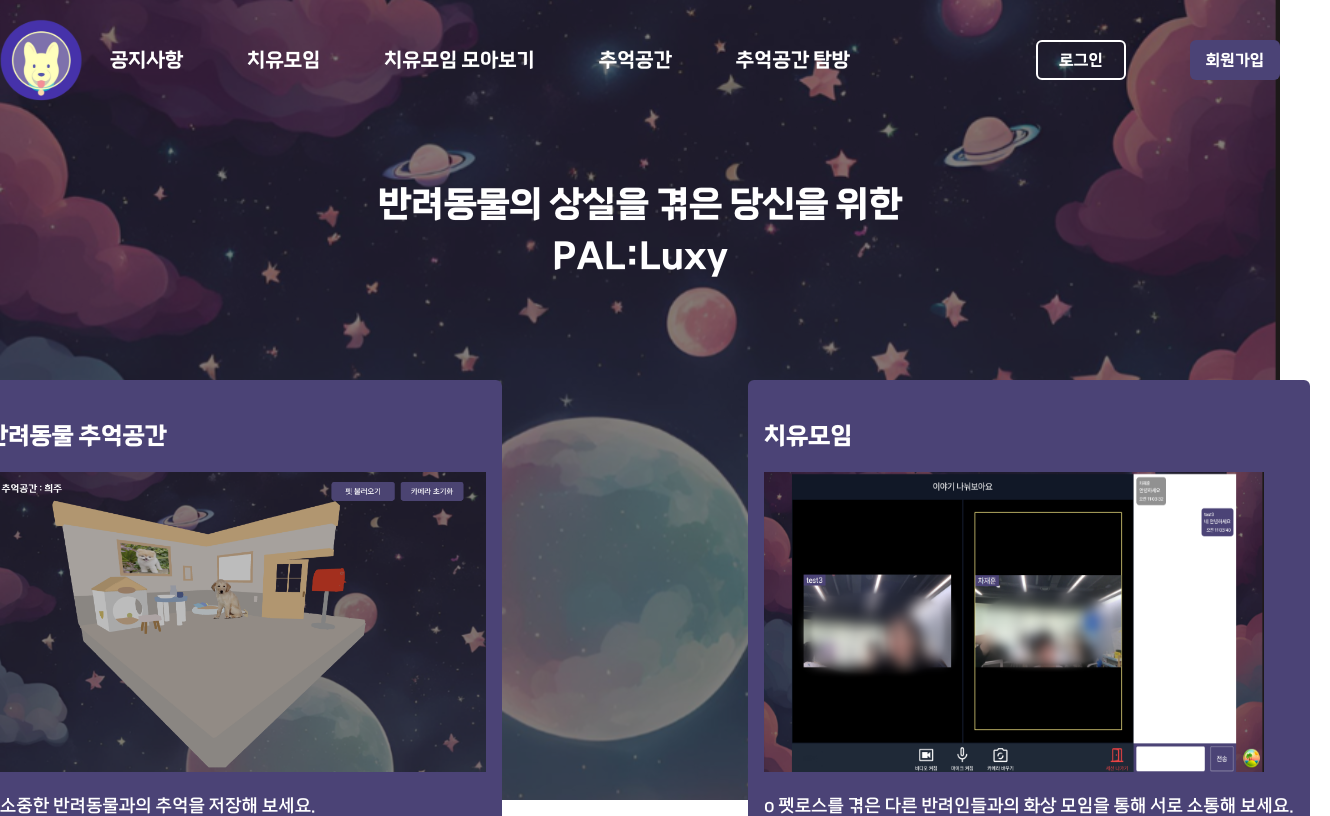
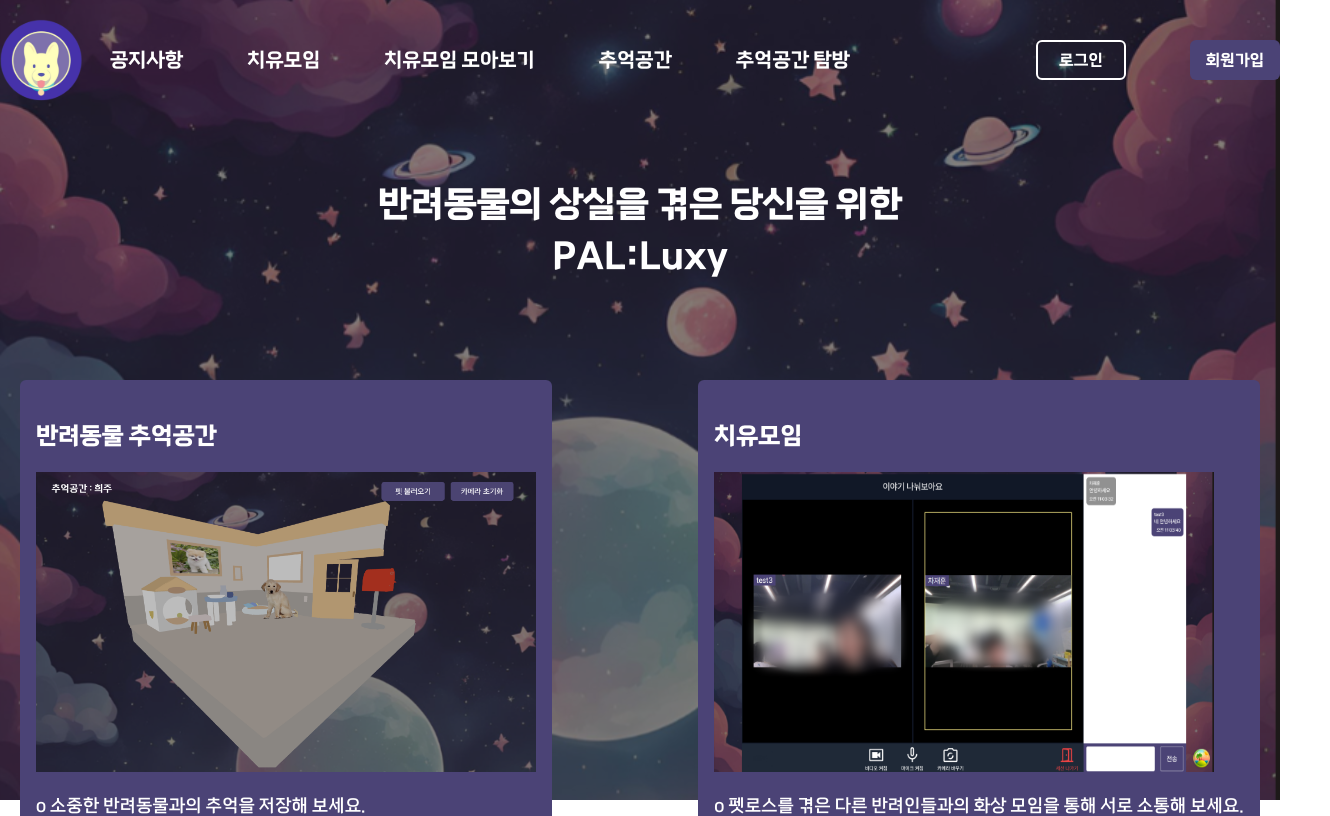
Before and after one commit to leepro1/palluxy, a React (Vite) app in the folder frontend/: page / in a window 1280 px wide. Shown: the top 816 px of the page, 1330 px wide, since content can reach past the window. Built offline with nearby package versions, Linux system fonts and the light colour scheme; no server answers; a web font is replaced by a local one.

Commit message:
Fix: 치유모임 페이지 타입 선언 및 조건부 렌더링 수정
Former-commit-id: da24e85d65a748a036f3fb46a757379ccfa62edb

```diff
--- a/frontend/src/components/Header/index.jsx
+++ b/frontend/src/components/Header/index.jsx
@@ -3,6 +3,7 @@
 import GlobalBtn from '@components/GlobalBtn';
 import { instance } from '@/utils/axios';
 import { useQueryClient, useMutation } from '@tanstack/react-query';
+import ContentsLayout from '@layout/ContentsLayout';
 
 const Header = () => {
   const queryClient = useQueryClient();
@@ -29,8 +30,7 @@
     },
   });
   return (
-    <div className="flex">
-      <div className="mx-auto my-0 w-[1380px]">
+    <ContentsLayout>
       <div className="flex h-[120px] items-center pl-4 lg:pl-0">
         {/* 로고 */}
         <div className="flex-shrink-0">
@@ -72,9 +72,7 @@
                     </NavLink>
                   </li>
                   <li>
-                      <NavLink to={'/memoryspaceoverview'}>
-                        추억공간 탐방
-                      </NavLink>
+                    <NavLink to={'/memoryspaceoverview'}>추억공간 탐방</NavLink>
                   </li>
                 </ul>
               </div>
@@ -154,8 +152,7 @@
           </div>
         )}
       </div>
-      </div>
-    </div>
+    </ContentsLayout>
   );
 };
 
--- a/frontend/src/layout/ContentsLayout/index.jsx
+++ b/frontend/src/layout/ContentsLayout/index.jsx
@@ -2,7 +2,7 @@
 
 const ContentsLayout = ({ children }) => {
   return (
-    <div className="flex">
+    <div className="flex grow">
       <div className="mx-auto my-0 w-[1380px]">{children}</div>
     </div>
   );
--- a/frontend/src/layout/MainLayout/index.jsx
+++ b/frontend/src/layout/MainLayout/index.jsx
@@ -13,11 +13,11 @@
   });
 
   return (
-    <div className="flex min-h-screen grow flex-col">
+    <div className="flex min-h-screen flex-col">
       <div className="fixed left-0 top-0 -z-20 min-h-screen w-screen bg-main-background bg-cover"></div>
       <div className="flex grow flex-col">
         <Header />
-        <div className="flex grow items-center justify-center">
+        <div className="read-only: grow">
           <Outlet />
         </div>
       </div>
--- a/frontend/src/pages/HealingMeetingOverviewPage/index.jsx
+++ b/frontend/src/pages/HealingMeetingOverviewPage/index.jsx
@@ -278,10 +278,12 @@
             ))}
           </div>
         ) : (
-          <p className="text-center text-5xl">
-            아직 신청할 수 있는 모임이 없습니다! 새로운 모집 공고를 내보시는게
-            어떨까요?
-          </p>
+          <div className="w-full py-10 text-center">
+            <p className="text-xl text-white">
+              아직 신청할 수 있는 모임이 없습니다! 새로운 모집 공고를 내보시는게
+              어떨까요?
+            </p>
+          </div>
         )}
         <Pagination
           itemsPerPage={itemsPerPage}
--- a/frontend/src/pages/HealingMeetingPage/HealingMeetingPageContents.jsx
+++ b/frontend/src/pages/HealingMeetingPage/HealingMeetingPageContents.jsx
@@ -354,9 +354,11 @@
       {session === undefined ? (
         <ContentsLayout>
           {data?.length === 0 ? (
-            <div className="flex flex-col text-2xl text-pal-lightwhite">
-              현재 입장 가능한 치유모임이 없습니다. 새로운 치유모임을 만들거나,
-              다른 치유모임에 참가 신청을 하시겠어요?
+            <div className="flex flex-col items-center justify-center gap-y-5 text-pal-lightwhite">
+              <p className="text-center text-sm font-semibold md:text-xl">
+                현재 입장 가능한 치유모임이 없습니다. 새로운 치유모임을
+                만들거나, 다른 치유모임에 참가 신청을 하시겠어요?
+              </p>
               <NavLink to={'/meetingoverview/1'}>
                 <button className="w-max rounded-lg bg-pal-purple px-4 py-2 text-sm font-medium text-white hover:bg-purple-950 focus:outline-none focus:ring-4 focus:ring-blue-300 dark:bg-blue-600 dark:hover:bg-blue-700 dark:focus:ring-blue-800">
                   치유모임 모아보기
@@ -581,7 +583,6 @@
         onConfirm={handleLeaderEntrance}
         onCancel={cancelLeaderEntrance}
         handleChangeApproveKey={handleChangeApproveKey}
-        approveKey={approveKey}
       />
     </div>
   );
--- a/frontend/src/pages/HealingMeetingPage/OvVideo.jsx
+++ b/frontend/src/pages/HealingMeetingPage/OvVideo.jsx
@@ -1,4 +1,5 @@
 import React, { Component } from 'react';
+import PropTypes from 'prop-types';
 
 export default class OpenViduVideoComponent extends Component {
   constructor(props) {
@@ -29,3 +30,7 @@
     );
   }
 }
+
+OpenViduVideoComponent.propTypes = {
+  streamManager: PropTypes.any,
+};
--- a/frontend/src/pages/HealingMeetingPage/UserVideoComponent.jsx
+++ b/frontend/src/pages/HealingMeetingPage/UserVideoComponent.jsx
@@ -1,4 +1,5 @@
 import React, { Component } from 'react';
+import PropTypes from 'prop-types';
 import OpenViduVideoComponent from './OvVideo';
 
 export default class UserVideoComponent extends Component {
@@ -28,3 +29,7 @@
     );
   }
 }
+UserVideoComponent.propTypes = {
+  streamManager: PropTypes.any,
+  isActive: PropTypes.bool,
+};
```
Also changed, not shown: frontend/src/pages/HealingMeetingPage/ConfirmModal.jsx (+8 -2 lines), frontend/src/pages/HealingMeetingPage/EntranceModal.jsx (+8 -2 lines), frontend/src/pages/HealingMeetingPage/LeaderEntranceModal.jsx (+9 -3 lines). Lines whose indentation alone changed are shown as unchanged.
